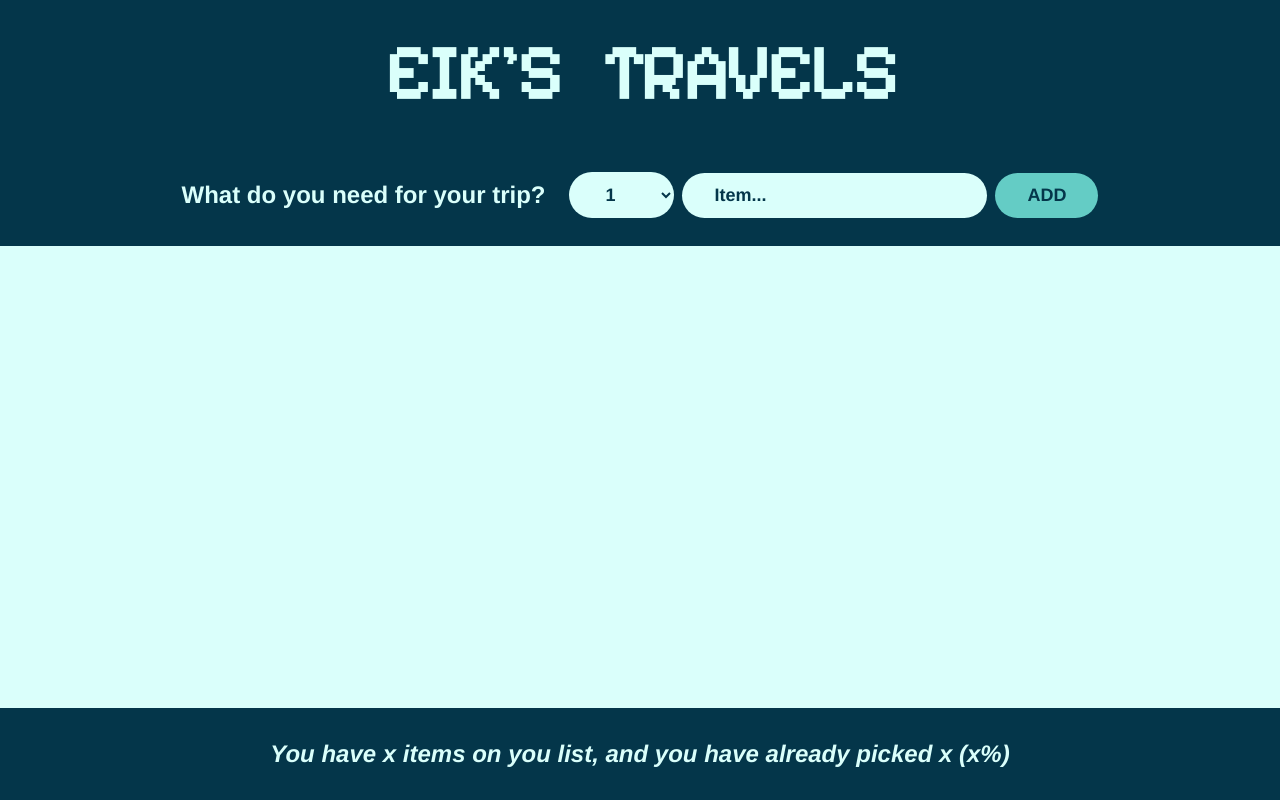
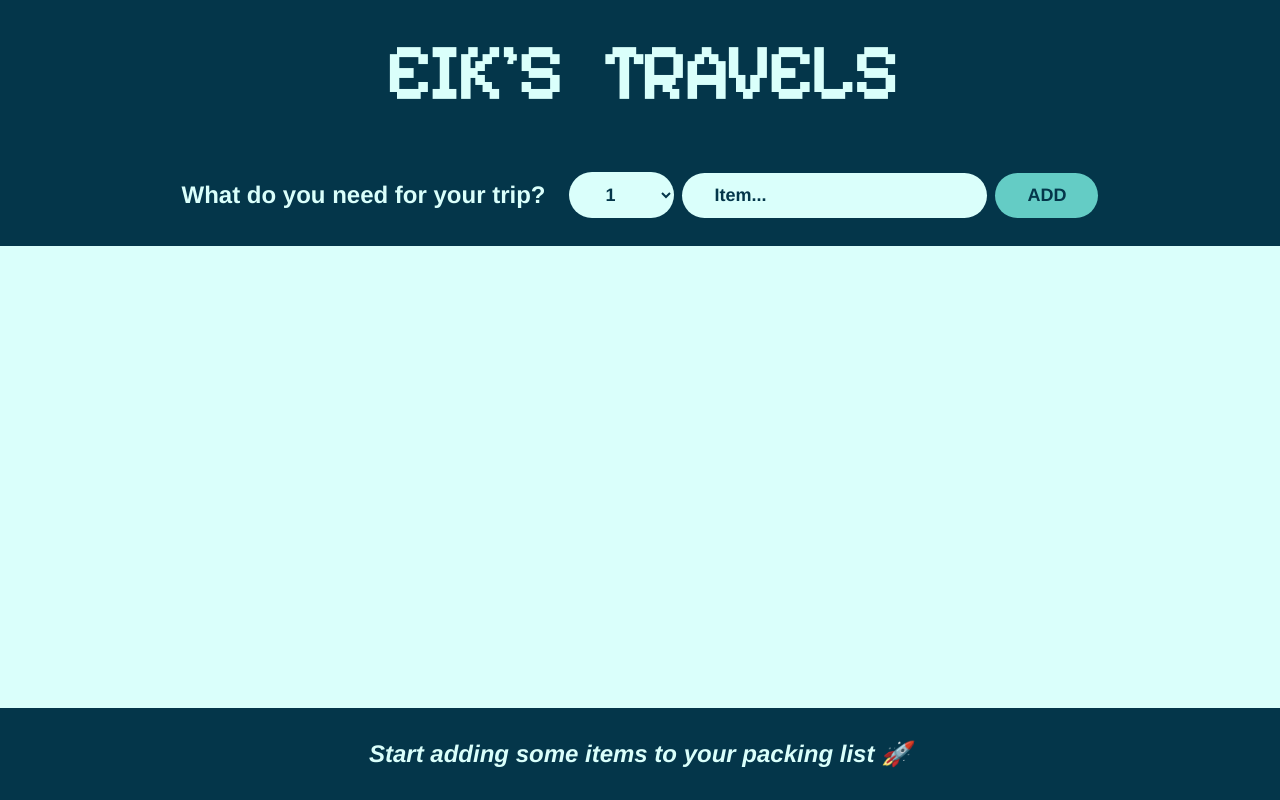
Before and after one commit to eik-1/Travel-Items-Tracker-, a React (Create React App) app: page / in a window 1280 px wide. Built offline with nearby package versions, Linux system fonts and the light colour scheme; a web font is replaced by a local one.

Commit message:
Added Footer

```diff
--- a/src/App.js
+++ b/src/App.js
@@ -26,7 +26,7 @@ export default function App() {
         onDeleteItems={deleteItems}
         onToggleItems={handleToggleItem}
       />
-      <Stats />
+      <Stats items={items} />
     </div>
   );
 }
@@ -110,10 +110,25 @@ function Item({ item, onDeleteItems, onToggleItems }) {
   );
 }
 
-function Stats() {
+function Stats({ items }) {
+  if (!items.length)
+    return (
+      <footer className="stats">
+        <em>Start adding some items to your packing list 🚀</em>
+      </footer>
+    );
+
+  const numItems = items.length;
+  const numPacked = items.filter((i) => i.packed).length;
+  const percentage = Math.round((numPacked / numItems) * 100);
   return (
     <footer className="stats">
-      <em>You have x items on you list, and you have already picked x (x%)</em>
+      <em>
+        {percentage === 100
+          ? "Great job! You are all packed! ✈️"
+          : `You have ${numItems} items on you list, and you have already packed${" "}
+        ${numPacked} (${percentage} %)`}
+      </em>
     </footer>
   );
 }
```
